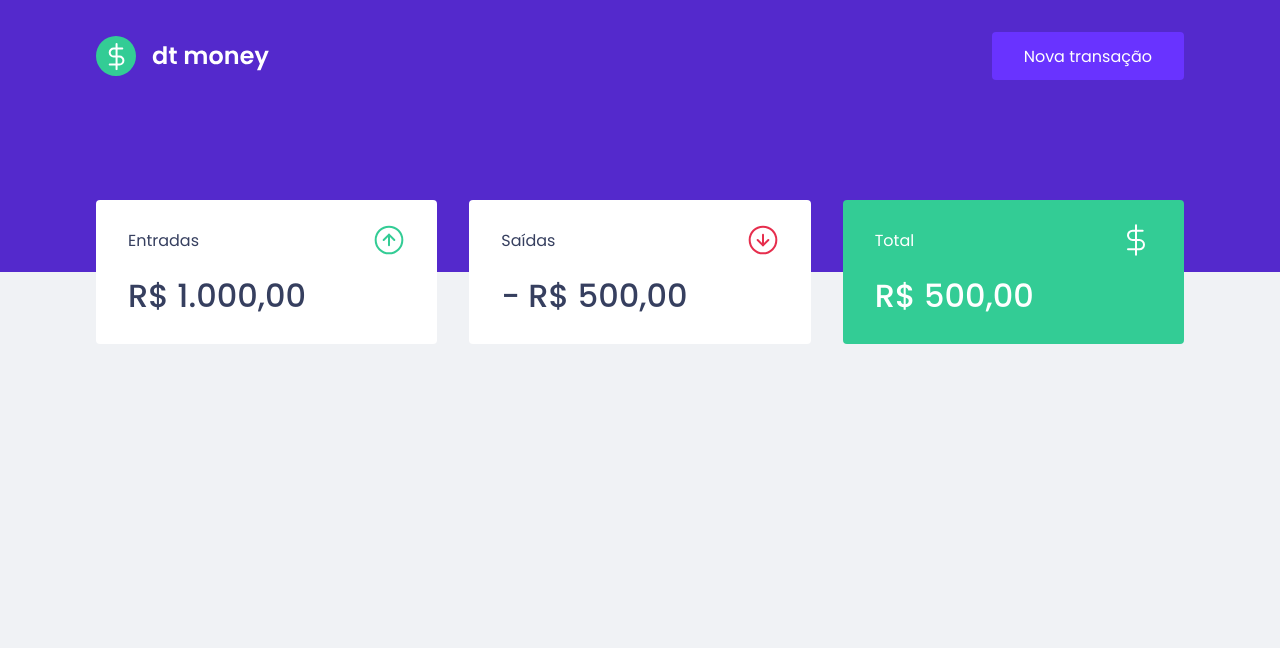
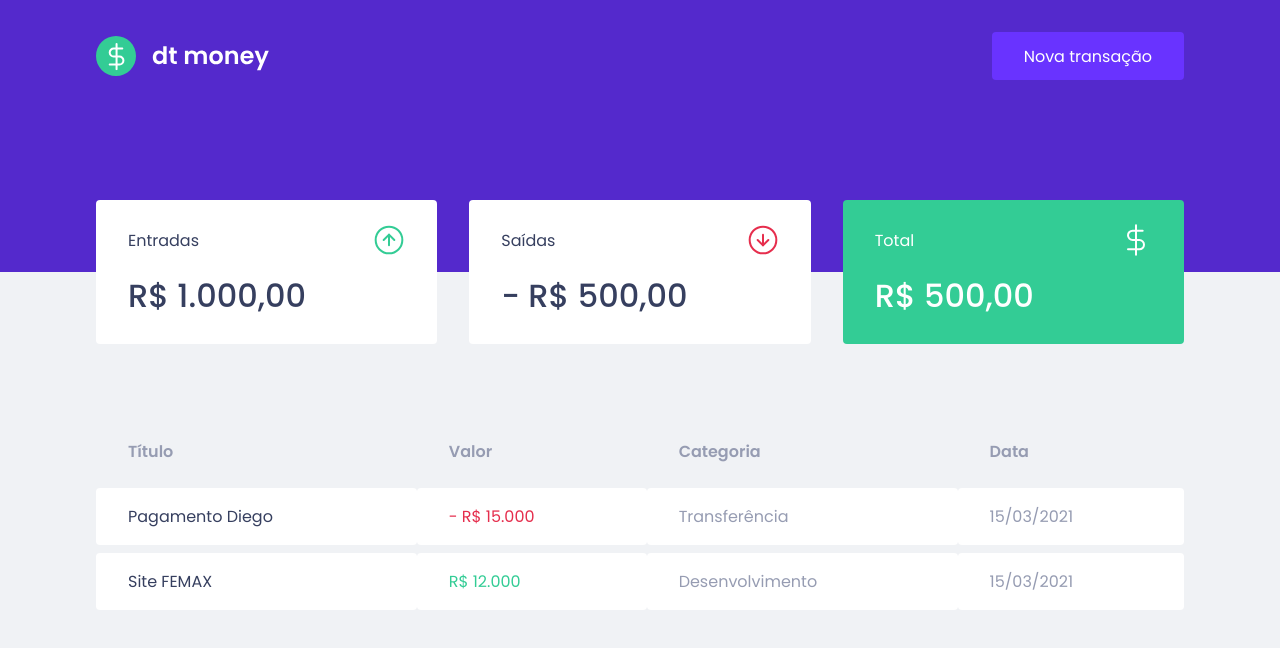
Before and after one commit to raphaeldevs/dtmoney, a React (Create React App) app: page / in a window 1280 px wide. Shown: the top 648 px of the page. Built offline with nearby package versions, Linux system fonts and the light colour scheme.

Commit message:
create transactions table

```diff
--- a/src/components/Dashboard/index.tsx
+++ b/src/components/Dashboard/index.tsx
@@ -1,11 +1,13 @@
 import { Container } from './styles'
 
 import { Summary } from '../Summary'
+import { TransactionsTable } from '../TransactionsTable'
 
 export function Dashboard() {
   return (
     <Container>
-      <Summary></Summary>
+      <Summary />
+      <TransactionsTable />
     </Container>
   )
 }
--- /dev/null
+++ b/src/components/TransactionsTable/index.tsx
@@ -0,0 +1,34 @@
+import { Container } from './styles'
+
+export function TransactionsTable() {
+  return (
+    <Container>
+      <table>
+        <thead>
+          <tr>
+            <th>Título</th>
+            <th>Valor</th>
+            <th>Categoria</th>
+            <th>Data</th>
+          </tr>
+        </thead>
+
+        <tbody>
+          <tr>
+            <td>Pagamento Diego</td>
+            <td className="withdraw">- R$ 15.000</td>
+            <td>Transferência</td>
+            <td>15/03/2021</td>
+          </tr>
+
+          <tr>
+            <td>Site FEMAX</td>
+            <td className="deposit">R$ 12.000</td>
+            <td>Desenvolvimento</td>
+            <td>15/03/2021</td>
+          </tr>
+        </tbody>
+      </table>
+    </Container>
+  )
+}
--- /dev/null
+++ b/src/components/TransactionsTable/styles.ts
@@ -0,0 +1,46 @@
+import styled from 'styled-components'
+
+export const Container = styled.div`
+  /* margin-top: 2rem; */
+
+  table {
+    width: 100%;
+
+    border-spacing: 0 0.5rem;
+
+    th {
+      padding: 1rem 2rem;
+
+      text-align: left;
+
+      color: var(--text-body);
+
+      line-height: 1.5rem;
+
+    }
+
+    td {
+      padding: 1rem 2rem;
+
+      border: 0;
+
+      background: var(--shape);
+
+      color: var(--text-body);
+
+      border-radius: 0.25rem;
+
+      &:first-child {
+        color: var(--text-title);
+      }
+
+      &.deposit {
+        color: var(--green);
+      }
+
+      &.withdraw {
+        color: var(--red);
+      }
+    }
+  }
+`
```
